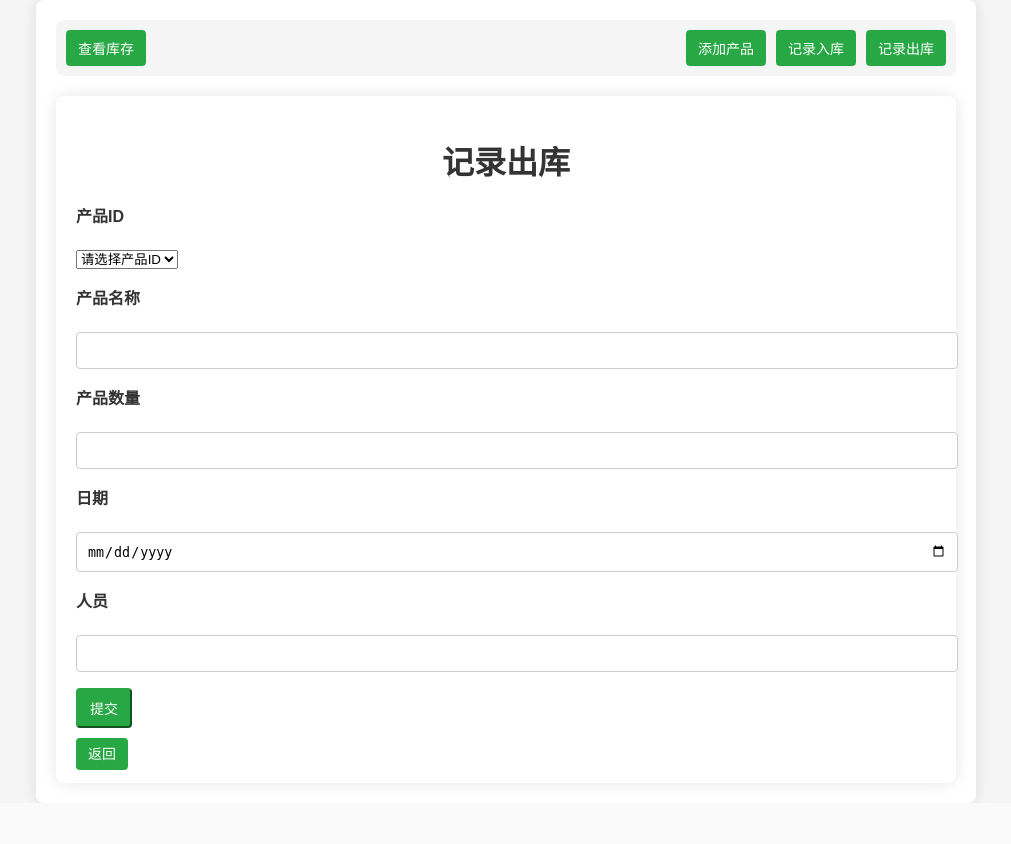
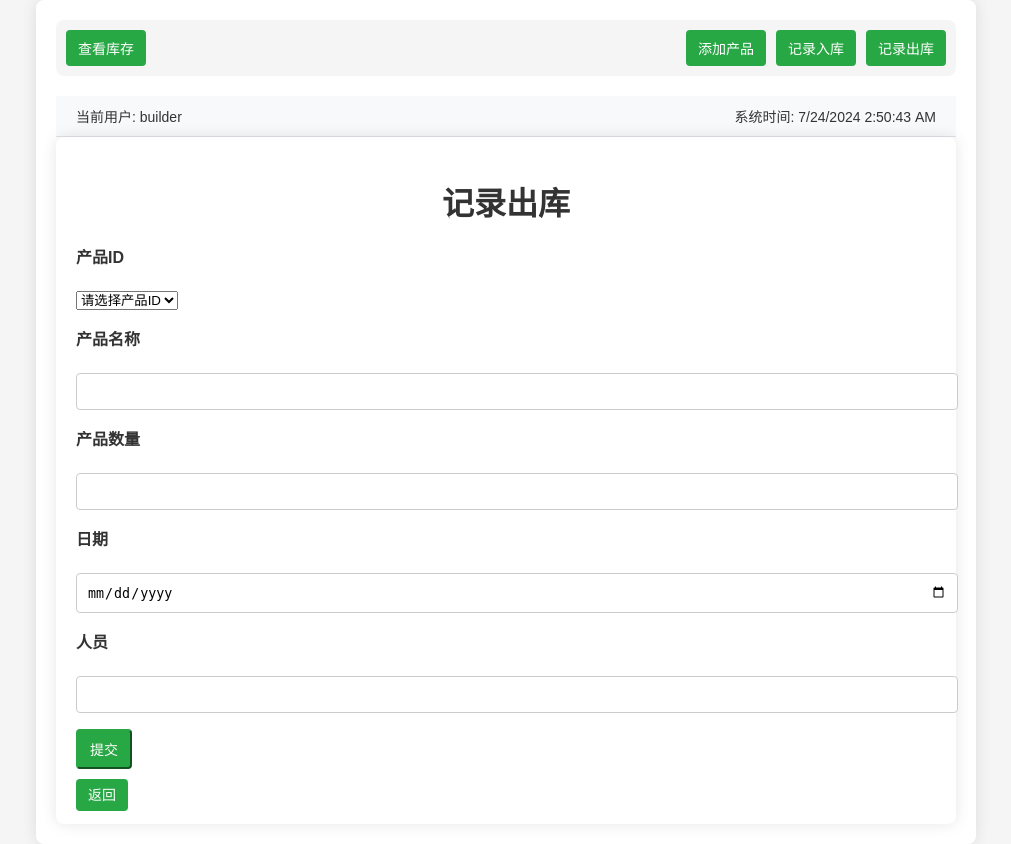
Before and after one commit to Ziyike1/inventory_management_app, a Flask app: page /sale in a window 1280 px wide. Shown: the whole page, without its empty margins (134-1145 px from the left). Before the commit the page ends 803 px from the top, so only its background shows below. Run offline with Flask 3, Linux system fonts and the light colour scheme; data that the repository does not hold is empty.

Commit message:
new features and update: 1:add the satus bar to show the current user and local time 2:new "back" button beside the "submit" button 3:add new css style for status bar and alert message

```diff
--- a/app/routes.py
+++ b/app/routes.py
@@ -1,3 +1,4 @@
+import getpass
 import uuid
 
 from flask import render_template, flash, redirect, url_for, request, current_app
@@ -12,7 +13,8 @@ def index():
     products = Product.query.all()
     purchases = Purchase.query.all()
     sales = Sale.query.all()
-    return render_template('index.html', products=products, purchases=purchases, sales=sales)
+    current_user = getpass.getuser()
+    return render_template('index.html', products=products, purchases=purchases, sales=sales, current_time=datetime.now(), current_user=current_user)
 
 
 @current_app.route('/product', methods=['GET', 'POST'])
@@ -28,7 +30,8 @@ def product():
         db.session.commit()
         flash('新库存添加成功')
         return redirect(url_for('index', show_inventory=True))
-    return render_template('product.html')
+    current_user = getpass.getuser()
+    return render_template('product.html', current_time=datetime.now(), current_user=current_user)
 
 
 @current_app.route('/purchase', methods=['GET', 'POST'])
@@ -39,7 +42,7 @@ def purchase():
         quantity = request.form['quantity']
         date_str = request.form['date']
         date = datetime.strptime(date_str, '%Y-%m-%d').date()
-        supplier = request.form['supplier']
+        supplier = request.form.get('supplier', None)
         purchase = Purchase(id=str(uuid.uuid4()), product_id=product_id, name=name, quantity=quantity, date=date, supplier=supplier)
         db.session.add(purchase)
 
@@ -50,7 +53,8 @@ def purchase():
         flash('入库记录添加成功!')
         return redirect(url_for('index', show_inventory=True))
     products = Product.query.all()
-    return render_template('purchase.html', products=products)
+    current_user = getpass.getuser()
+    return render_template('purchase.html', products=products, current_time=datetime.now(), current_user=current_user)
 
 
 @current_app.route('/sale', methods=['GET', 'POST'])
@@ -61,7 +65,7 @@ def sale():
         quantity = request.form['quantity']
         date_str = request.form['date']
         date = datetime.strptime(date_str, '%Y-%m-%d').date()
-        destination = request.form['destination']
+        destination = request.form.get('destination', None)
         sale = Sale(id=str(uuid.uuid4()), product_id=product_id, name=name, quantity=quantity, date=date, destination=destination)
         db.session.add(sale)
 
@@ -72,7 +76,8 @@ def sale():
         flash('出库记录添加成功')
         return redirect(url_for('index',show_inventory=True))
     available_products = Product.query.filter(Product.initial_stock > 0).all()
-    return render_template('sale.html', available_products=available_products)
+    current_user = getpass.getuser()
+    return render_template('sale.html', available_products=available_products, current_time=datetime.now(), current_user=current_user)
 
 
 @current_app.route('/delete_product/<product_id>', methods=['POST'])
@@ -81,7 +86,7 @@ def delete_product(product_id):
     db.session.delete(product)
     db.session.commit()
     flash('产品删除成功!')
-    return redirect(url_for('index',show_inventory=True))
+    return redirect(url_for('index', show_inventory=True))
 
 
 @current_app.route('/delete_purchase/<purchase_id>', methods=['POST'])
@@ -90,7 +95,7 @@ def delete_purchase(purchase_id):
     db.session.delete(purchase)
     db.session.commit()
     flash('入库记录删除成功!')
-    return redirect(url_for('index',show_inventory=True))
+    return redirect(url_for('index', show_inventory=True))
 
 
 @current_app.route('/delete_sale/<sale_id>', methods=['POST'])
@@ -99,4 +104,4 @@ def delete_sale(sale_id):
     db.session.delete(sale)
     db.session.commit()
     flash('出库记录删除成功!')
-    return redirect(url_for('index',show_inventory=True))
+    return redirect(url_for('index', show_inventory=True))
--- a/app/static/css/style.css
+++ b/app/static/css/style.css
@@ -149,4 +149,36 @@ input[type="submit"], .btn {
 /* 警告信息样式 */
 .alert {
   margin-top: 20px;
+  padding: 15px;
+  border-radius: 5px;
+  color: #ffffff;
+  background-color: #28a745;
+  border: 1px solid #28a745;
+  box-shadow: 0 4px 6px rgba(0, 0, 0, 0.1);
+  font-size: 16px;
 }
+
+.alert .close {
+  margin-left: 20px;
+  color: #ffffff;
+  text-shadow: none;
+  opacity: 0.6;
+}
+
+.alert .close:hover {
+  opacity: 1;
+}
+
+
+.status-bar {
+  background-color: #f8f9fa;
+  padding: 10px;
+  display: flex;
+  justify-content: space-between;
+  border-bottom: 1px solid #dee2e6;
+}
+
+.status-bar span {
+  margin: 0 10px;
+  font-size: 14px;
+}
--- a/app/templates/layout.html
+++ b/app/templates/layout.html
@@ -10,13 +10,19 @@
   <body>
     <div class="container">
       <nav class="navbar navbar-expand-lg navbar-light bg-light">
-        <a id="toggleInventoryLink" class="nav-link btn-custom" href="#">查看库存</a>
+          <a id="toggleInventoryLink" class="nav-link btn-custom" href="#">查看库存</a>
         <div class="navbar-links">
           <a class="nav-link btn-custom" href="{{ url_for('product') }}">添加产品</a>
           <a class="nav-link btn-custom" href="{{ url_for('purchase') }}">记录入库</a>
           <a class="nav-link btn-custom" href="{{ url_for('sale') }}">记录出库</a>
         </div>
       </nav>
+
+      <div class="status-bar">
+        <span id="currentUser">当前用户: {{ current_user }}</span>
+        <span id="currentTime"></span>
+      </div>
+
       <div class="content">
         {% with messages = get_flashed_messages(with_categories=true) %}
           {% if messages %}
@@ -52,6 +58,17 @@
         }
 
       });
+
+      function updateTime() {
+        var now = new Date();
+        var dateString = now.toLocaleDateString();
+        var timeString = now.toLocaleTimeString();
+        document.getElementById('currentTime').textContent = '系统时间: ' + dateString + ' ' + timeString;
+      }
+
+      setInterval(updateTime, 1000);
+      updateTime();
+
     </script>
   </body>
 </html>
--- a/app/templates/purchase.html
+++ b/app/templates/purchase.html
@@ -28,7 +28,7 @@
       </p>
       <p>
         <label for="supplier">人员</label><br>
-        <input type="text" id="supplier" name="supplier" size="32" required>
+        <input type="text" id="supplier" name="supplier" size="32">
       </p>
       <p><button type="submit" class="nav-link btn-custom">提交</button></p>
       <a class="nav-link btn-custom" href="{{ url_for('index') }}">返回</a>
--- a/app/templates/sale.html
+++ b/app/templates/sale.html
@@ -28,7 +28,7 @@
       </p>
       <p>
         <label for="destination">人员</label><br>
-        <input type="text" id="destination" name="destination" size="32" required>
+        <input type="text" id="destination" name="destination" size="32">
       </p>
       <p>
         <button type="submit" class="nav-link btn-custom">提交</button>
```
